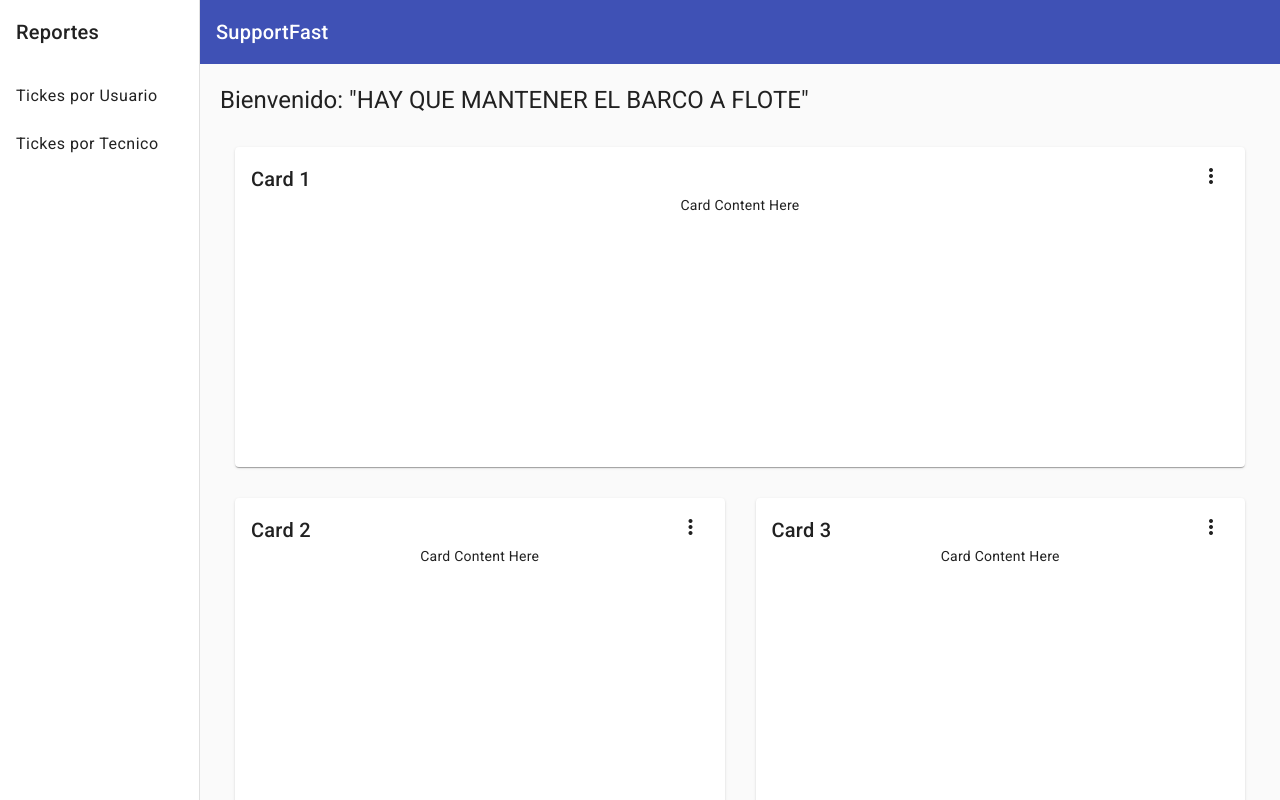
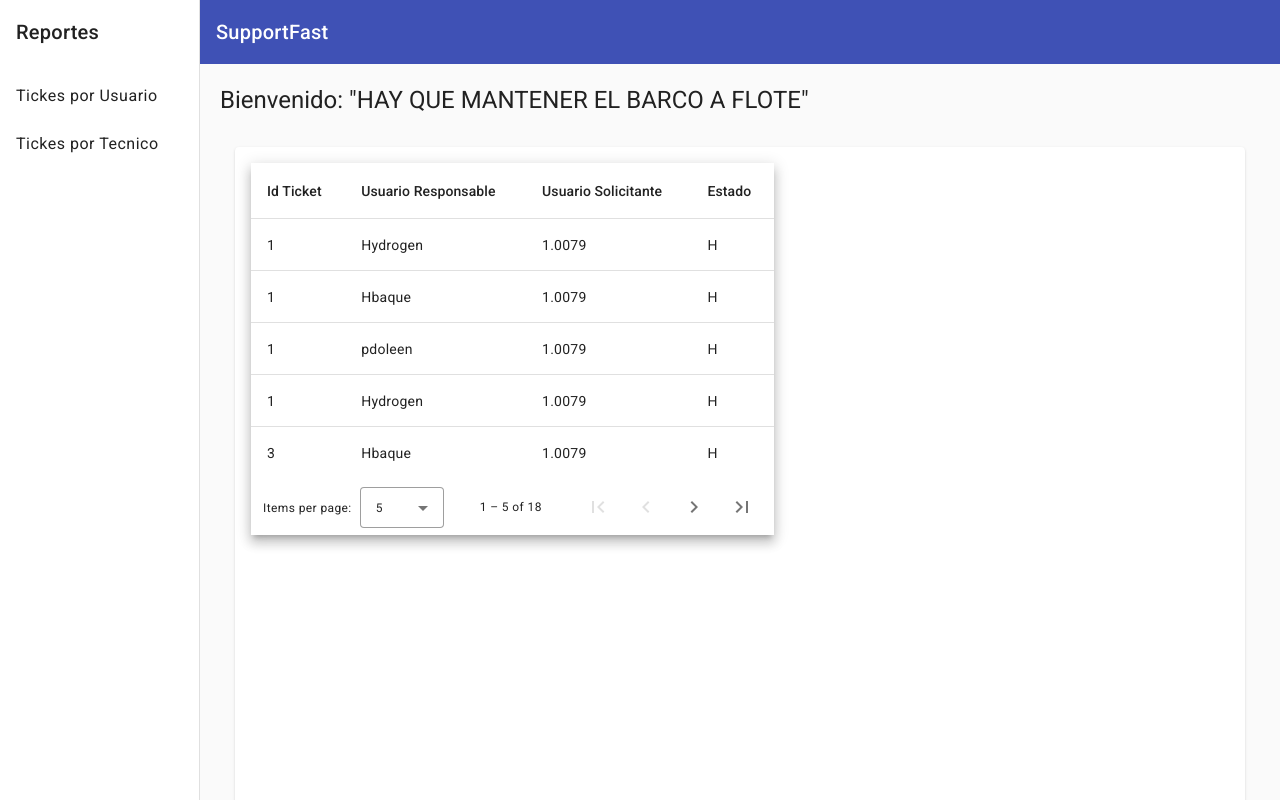
Before and after one commit to ssjr1/supportFast, an Angular app: page / in a window 1280 px wide. Built offline with nearby package versions, Linux system fonts and the light colour scheme.

Commit message:
Se agrego reporte por tecnico y se establecio espacio de la misma

```diff
--- /dev/null
+++ b/src/app/reporte/reporte-tecnicos/reporte-tecnicos.component.html
@@ -0,0 +1,35 @@
+<div class="mat-elevation-z8">
+  <table mat-table [dataSource]="dataSource">
+
+    <!-- Position Column -->
+    <ng-container matColumnDef="IdTicket">
+      <th mat-header-cell *matHeaderCellDef> Id Ticket </th>
+      <td mat-cell *matCellDef="let element"> {{element.IdTicket}} </td>
+    </ng-container>
+
+    <!-- Name Column -->
+    <ng-container matColumnDef="UsResponsable">
+      <th mat-header-cell *matHeaderCellDef> Usuario Responsable </th>
+      <td mat-cell *matCellDef="let element"> {{element.UsResponsable}} </td>
+    </ng-container>
+
+    <!-- Weight Column -->
+    <ng-container matColumnDef="UsSolicitante">
+      <th mat-header-cell *matHeaderCellDef> Usuario Solicitante </th>
+      <td mat-cell *matCellDef="let element"> {{element.UsSolicitante}} </td>
+    </ng-container>
+
+    <!-- Symbol Column -->
+    <ng-container matColumnDef="Estado">
+      <th mat-header-cell *matHeaderCellDef> Estado </th>
+      <td mat-cell *matCellDef="let element"> {{element.Estado}} </td>
+    </ng-container>
+    <tr mat-header-row *matHeaderRowDef="displayedColumns"></tr>
+    <tr mat-row *matRowDef="let row; columns: displayedColumns;"></tr>
+
+  </table>
+  <mat-paginator [pageSizeOptions]="[5,10,15]"
+  showFirstLastButtons
+  aria-label="Select page of periodic elements">
+</mat-paginator>
+</div>
--- /dev/null
+++ b/src/app/reporte/reporte-tecnicos/reporte-tecnicos.component.scss
@@ -0,0 +1,9 @@
+table {
+ width: 100%;
+
+left: auto;
+right:auto;
+top: 1px;
+bottom: 1px;
+position: sticky;
+}
--- /dev/null
+++ b/src/app/reporte/reporte-tecnicos/reporte-tecnicos.component.ts
@@ -0,0 +1,49 @@
+import {AfterViewInit, Component, ViewChild} from '@angular/core';
+import {MatPaginator, MatPaginatorModule} from '@angular/material/paginator';
+import {MatTableDataSource, MatTableModule} from '@angular/material/table';
+
+@Component({
+  selector: 'app-reporte-tecnicos',
+  standalone: true,
+  imports: [MatTableModule,MatPaginatorModule],
+  templateUrl: './reporte-tecnicos.component.html',
+  styleUrl: './reporte-tecnicos.component.scss'
+})
+export class ReporteTecnicosComponent implements AfterViewInit{
+  displayedColumns: string[] = ['IdTicket', 'UsResponsable', 'UsSolicitante', 'Estado'];
+  dataSource = new MatTableDataSource<PeriodicElement>(ELEMENT_DATA);
+
+  @ViewChild(MatPaginator) paginator!: MatPaginator;
+
+  ngAfterViewInit() {
+    this.dataSource.paginator = this.paginator;
+  }
+}
+export interface PeriodicElement {
+  IdTicket: number;
+  UsResponsable: string;
+  UsSolicitante: number;
+  Estado: string;
+}
+
+const ELEMENT_DATA: PeriodicElement[] = [
+  {IdTicket: 1, UsResponsable: 'Hydrogen', UsSolicitante: 1.0079,  Estado: 'H'},
+  {IdTicket: 1, UsResponsable: 'Hbaque', UsSolicitante: 1.0079,  Estado: 'H'},
+  {IdTicket: 1, UsResponsable: 'pdoleen', UsSolicitante: 1.0079,  Estado: 'H'},
+  {IdTicket: 1, UsResponsable: 'Hydrogen', UsSolicitante: 1.0079,  Estado: 'H'},
+  {IdTicket: 3, UsResponsable: 'Hbaque', UsSolicitante: 1.0079,  Estado: 'H'},
+  {IdTicket: 1, UsResponsable: 'pdoleen', UsSolicitante: 1.0079,  Estado: 'H'},
+  {IdTicket: 5, UsResponsable: 'Hydrogen', UsSolicitante: 1.0079,  Estado: 'H'},
+  {IdTicket: 1, UsResponsable: 'Hbaque', UsSolicitante: 1.0079,  Estado: 'H'},
+  {IdTicket: 6, UsResponsable: 'pdoleen', UsSolicitante: 1.0079,  Estado: 'H'},
+  {IdTicket: 1, UsResponsable: 'Hydrogen', UsSolicitante: 1.0079,  Estado: 'H'},
+  {IdTicket: 1, UsResponsable: 'Hbaque', UsSolicitante: 1.0079,  Estado: 'H'},
+  {IdTicket: 1, UsResponsable: 'pdoleen', UsSolicitante: 1.0079,  Estado: 'H'},
+  {IdTicket: 1, UsResponsable: 'Hydrogen', UsSolicitante: 1.0079,  Estado: 'H'},
+  {IdTicket: 3, UsResponsable: 'Hbaque', UsSolicitante: 1.0079,  Estado: 'H'},
+  {IdTicket: 1, UsResponsable: 'pdoleen', UsSolicitante: 1.0079,  Estado: 'H'},
+  {IdTicket: 5, UsResponsable: 'Hydrogen', UsSolicitante: 1.0079,  Estado: 'H'},
+  {IdTicket: 1, UsResponsable: 'Hbaque', UsSolicitante: 1.0079,  Estado: 'H'},
+  {IdTicket: 6, UsResponsable: 'pdoleen', UsSolicitante: 1.0079,  Estado: 'H'},
+
+];
--- a/src/app/reporte/tabla/tabla.component.html
+++ b/src/app/reporte/tabla/tabla.component.html
@@ -5,6 +5,12 @@
       <mat-grid-tile [colspan]="card.cols" [rowspan]="card.rows">
         <mat-card class="dashboard-card">
           <mat-card-header>
+            @if (card.title =="Card 1") {
+
+              <app-reporte-tecnicos></app-reporte-tecnicos>
+
+
+          } @else {
             <mat-card-title>
               {{card.title}}
           <button mat-icon-button class="more-button" [matMenuTriggerFor]="menu" aria-label="Toggle menu">
@@ -14,11 +20,14 @@
             <button mat-menu-item>Expand</button>
             <button mat-menu-item>Remove</button>
           </mat-menu>
+          <mat-card-content class="dashboard-card-content">
+            <div>holis</div>
+          </mat-card-content>
             </mat-card-title>
+
+          }
+
           </mat-card-header>
-          <mat-card-content class="dashboard-card-content">
-            <div>Card Content Here</div>
-          </mat-card-content>
         </mat-card>
       </mat-grid-tile>
     }
--- a/src/app/reporte/tabla/tabla.component.ts
+++ b/src/app/reporte/tabla/tabla.component.ts
@@ -7,6 +7,7 @@ import { MatMenuModule } from '@angular/material/menu';
 import { MatIconModule } from '@angular/material/icon';
 import { MatButtonModule } from '@angular/material/button';
 import { MatCardModule } from '@angular/material/card';
+import { ReporteTecnicosComponent } from '../reporte-tecnicos/reporte-tecnicos.component';
 
 @Component({
   selector: 'app-tabla',
@@ -19,7 +20,8 @@ import { MatCardModule } from '@angular/material/card';
     MatMenuModule,
     MatIconModule,
     MatButtonModule,
-    MatCardModule
+    MatCardModule,
+    ReporteTecnicosComponent
   ]
 })
 export class TablaComponent {
@@ -38,7 +40,7 @@ export class TablaComponent {
       }
 
       return [
-        { title: 'Card 1', cols: 2, rows: 1 },
+        { title: 'Card 1', cols: 2, rows: 2 },
         { title: 'Card 2', cols: 1, rows: 1 },
         { title: 'Card 3', cols: 1, rows: 2 },
         { title: 'Card 4', cols: 1, rows: 1 }
```
Also changed, not shown: 1 other file (tests, documents, lock files or other folders). Lines whose indentation alone changed are shown as unchanged.
